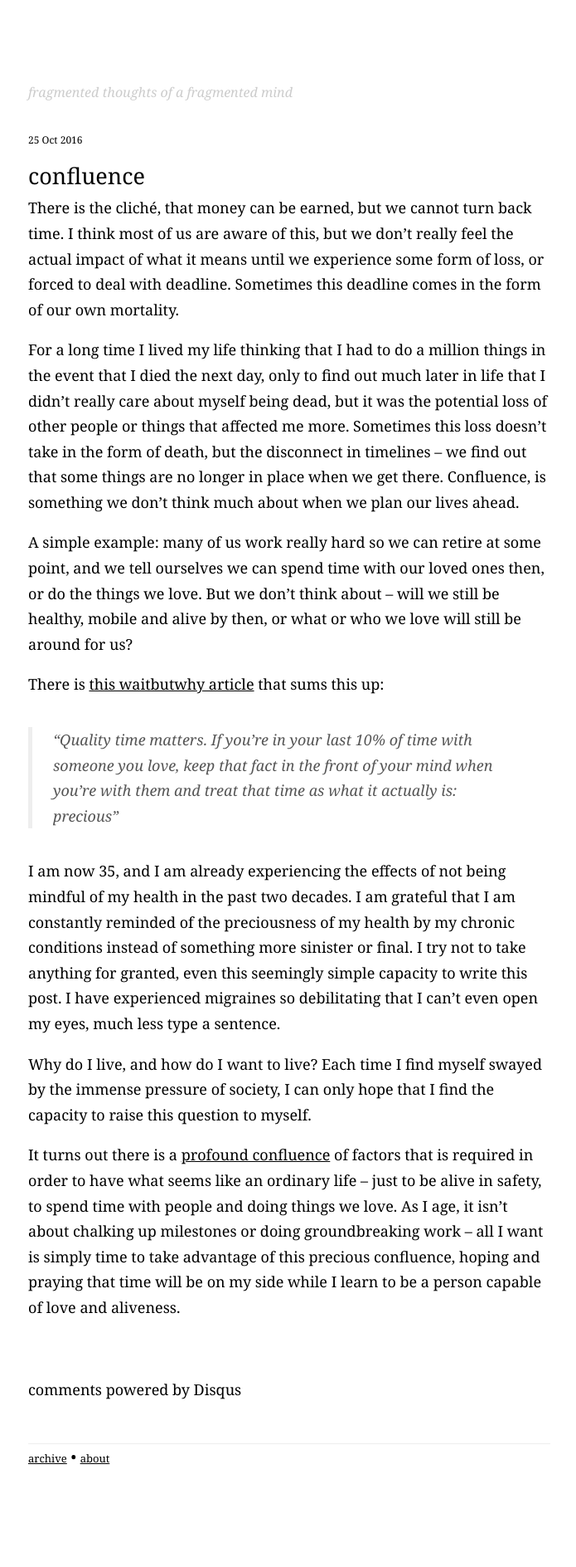
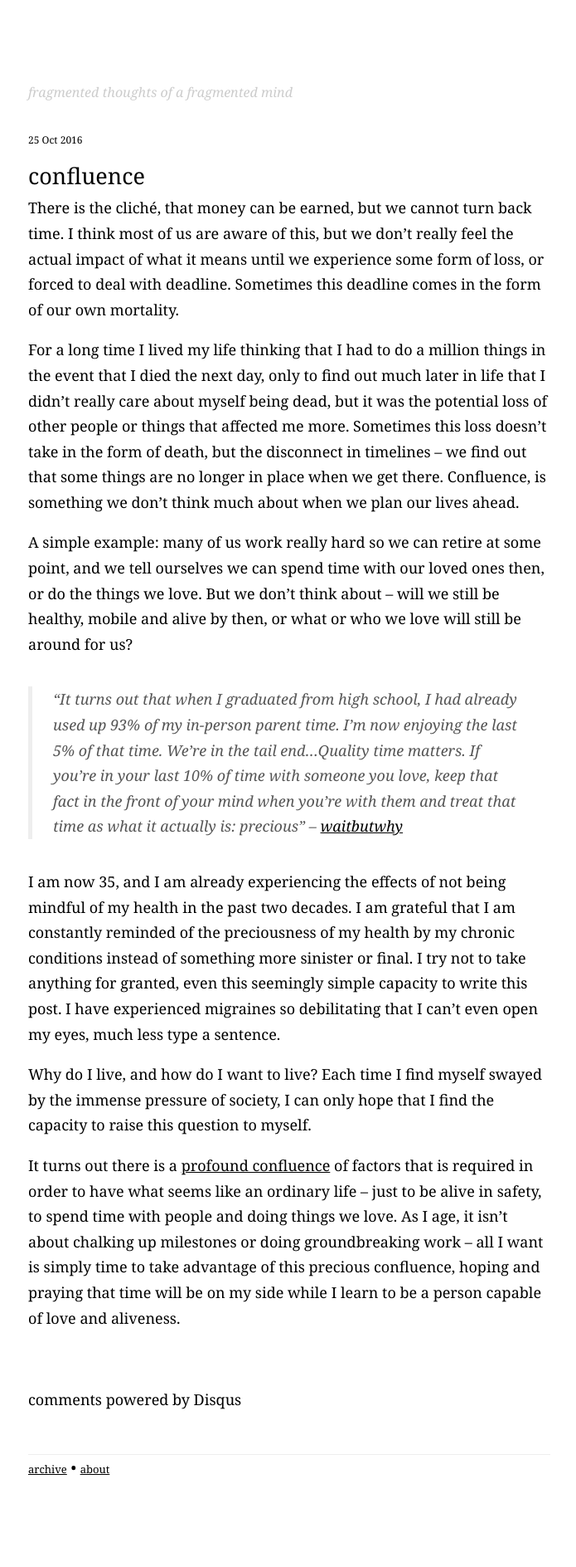
Before and after one commit to wynlim/wynlim.github.io, a Jekyll site: the page built from _posts/2016-10-25-confluence.markdown, in a window 1280 px wide. Shown: the whole page at 83% size, without its empty margins (291-986 px from the left). Built offline with Jekyll 4.4.1, drawn with Linux system fonts in a browser that asks for light colours; comment, search, counter and statistics services are not loaded.

Commit message:
Update 2016-10-25-confluence.markdown

```diff
--- a/_posts/2016-10-25-confluence.markdown
+++ b/_posts/2016-10-25-confluence.markdown
@@ -10,8 +10,7 @@ For a long time I lived my life thinking that I had to do a million things in th
 
 A simple example: many of us work really hard so we can retire at some point, and we tell ourselves we can spend time with our loved ones then, or do the things we love. But we don’t think about – will we still be healthy, mobile and alive by then, or what or who we love will still be around for us?
 
-There is [this waitbutwhy article](http://waitbutwhy.com/2015/12/the-tail-end.html) that sums this up:
-> “Quality time matters. If you’re in your last 10% of time with someone you love, keep that fact in the front of your mind when you’re with them and treat that time as what it actually is: precious”
+> “It turns out that when I graduated from high school, I had already used up 93% of my in-person parent time. I’m now enjoying the last 5% of that time. We’re in the tail end...Quality time matters. If you’re in your last 10% of time with someone you love, keep that fact in the front of your mind when you’re with them and treat that time as what it actually is: precious” – [waitbutwhy](http://waitbutwhy.com/2015/12/the-tail-end.html)
 
 I am now 35, and I am already experiencing the effects of not being mindful of my health in the past two decades. I am grateful that I am constantly reminded of the preciousness of my health by my chronic conditions instead of something more sinister or final. I try not to take anything for granted, even this seemingly simple capacity to write this post. I have experienced migraines so debilitating that I can’t even open my eyes, much less type a sentence.
 
```
